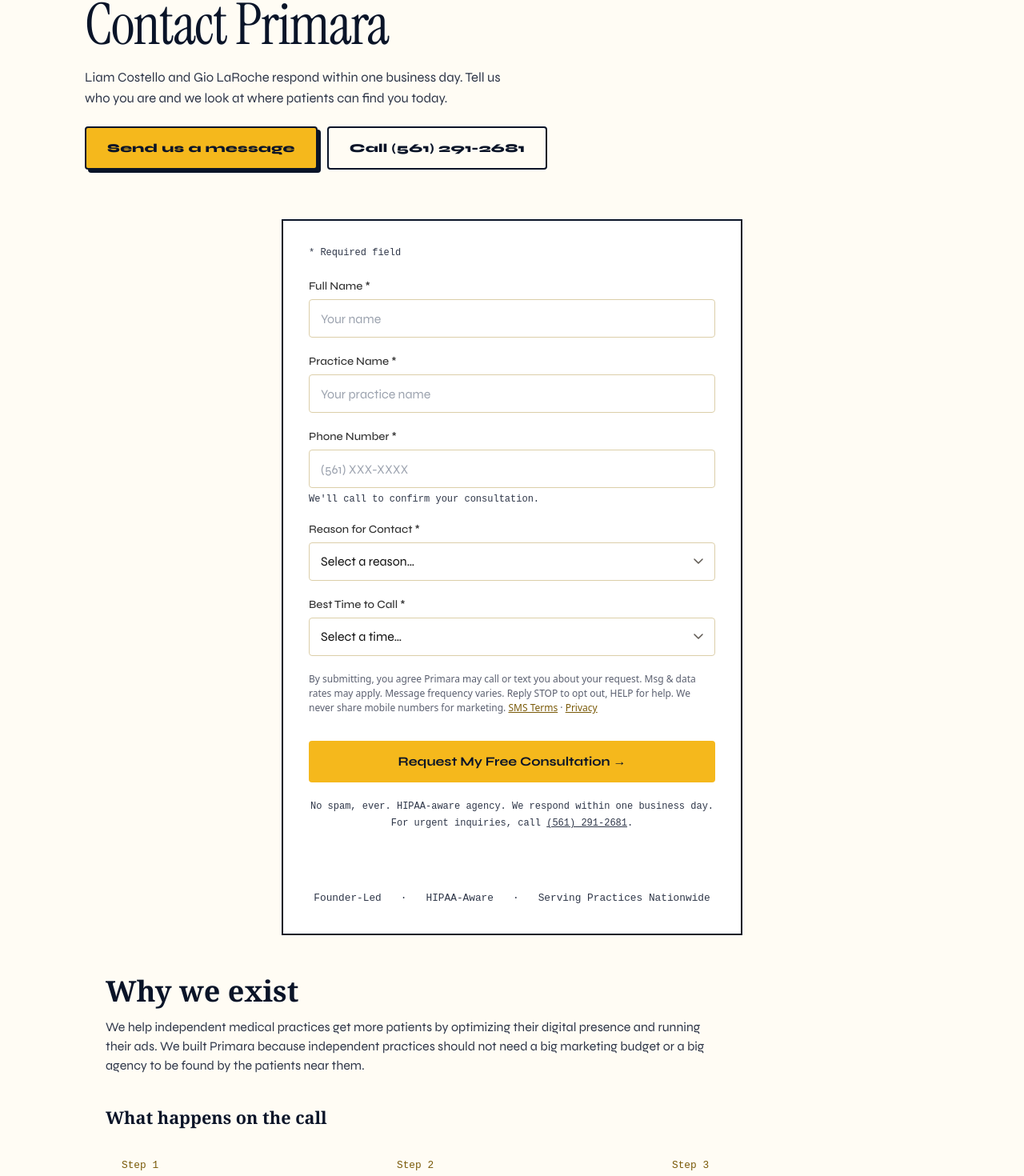
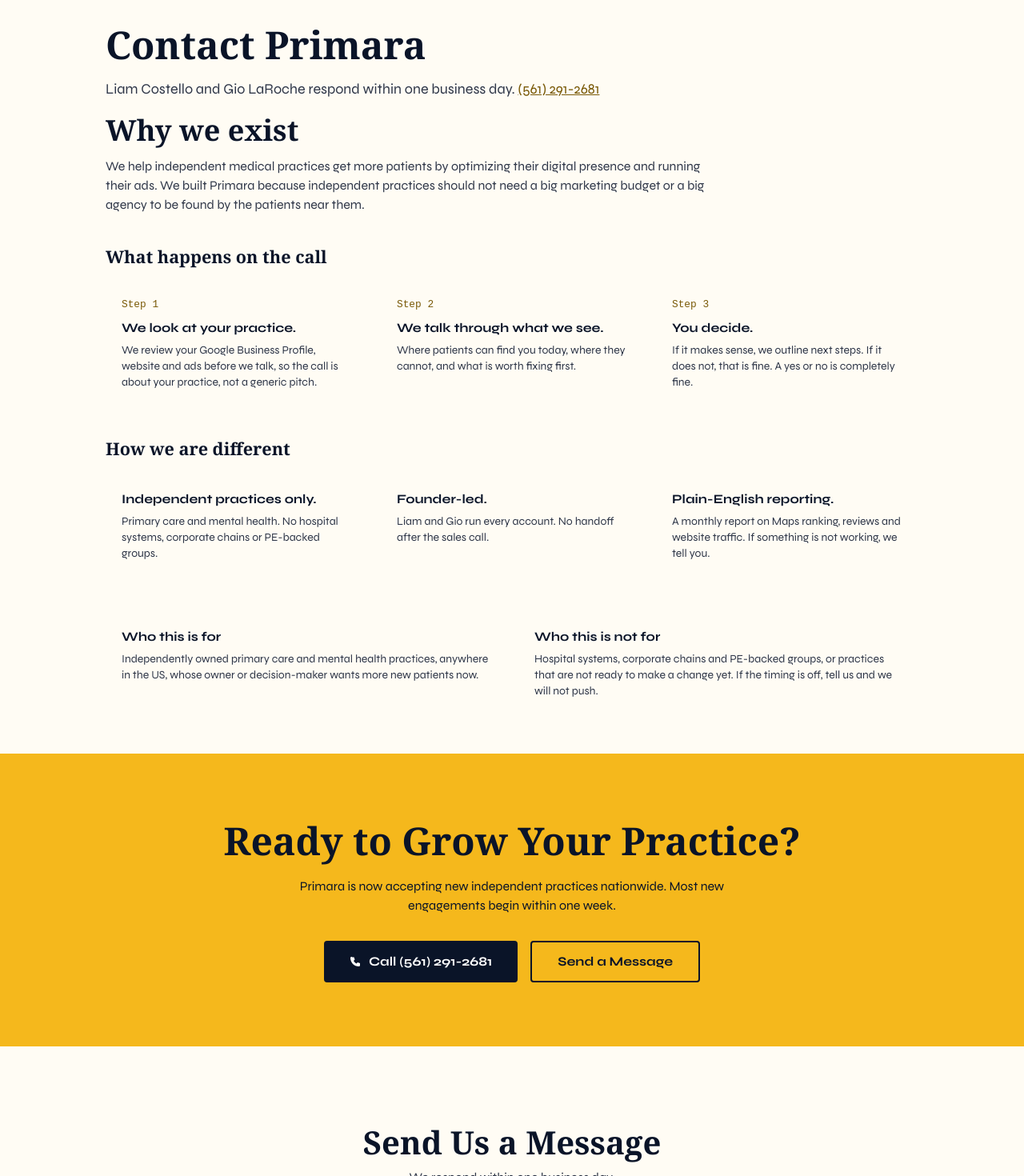
Before and after one commit to contactprimara-debug/PriMara, a Next.js app: page /contact in a window 1280 px wide. Shown: the part 123-1593 px from the top of the page at 80% size. Built offline with nearby package versions, Linux system fonts and the light colour scheme.

Commit message:
Revert "Contact: title then the form (no banner, no repeated heading), form in a panel, phone never wraps"
This reverts commit d81ce8ede9b52c4cfb520c81db2d726c8a82994b.

```diff
--- a/app/contact/page.tsx
+++ b/app/contact/page.tsx
@@ -1,5 +1,5 @@
 import type { Metadata } from "next";
-import PgHero from "@/components/pg/PgHero";
+import Link from "next/link";
 import ContactSection from "@/components/ContactSection";
 import BookingFunnelInfo from "@/components/BookingFunnelInfo";
 import { toJsonLd, SITE_URL } from "@/lib/schema";
@@ -40,22 +40,37 @@ export const metadata: Metadata = {
 
 export default function ContactPage() {
   return (
-    <main>
+    <main className="pt-16">
       <script type="application/ld+json" dangerouslySetInnerHTML={{ __html: toJsonLd(contactLocalBusinessSchema as Record<string, unknown>) }} />
-      <PgHero
-        id="contact-h1"
-        page="contact"
-        kicker="Free practice audit"
-        h1="Contact Primara"
-        sub="Liam Costello and Gio LaRoche respond within one business day. Tell us who you are and we look at where patients can find you today."
-        primary={{ label: "Send us a message", href: "#contact-form" }}
-        mark={false}
-        compact
-      />
+      {/* Breadcrumb */}
+      <nav aria-label="Breadcrumb" className="mx-auto max-w-content px-6 lg:px-8 py-4">
+        <ol className="flex items-center gap-2" style={{ color: "var(--color-text-muted)", fontFamily: "var(--font-mono)", fontSize: "0.8rem" }}>
+          <li><Link prefetch={false} href="/" className="hover:underline">Home</Link></li>
+          <li aria-hidden="true">›</li>
+          <li aria-current="page" style={{ color: "var(--color-text)" }}>Contact</li>
+        </ol>
+      </nav>
 
-      <ContactSection />
+      {/* Page H1 */}
+      <div className="mx-auto max-w-content px-6 lg:px-8 pt-8 pb-4">
+        <h1
+          className="font-serif font-bold text-balance"
+          style={{ fontFamily: "var(--font-fraunces)", fontSize: "clamp(2rem, 4vw, 3rem)", color: "var(--color-text)" }}
+        >
+          Contact Primara
+        </h1>
+        <p className="mt-3 text-lg" style={{ color: "var(--color-text-muted)" }}>
+          Liam Costello and Gio LaRoche respond within one business day.{" "}
+          <a href="tel:+15612912681" className="underline hover:opacity-70" style={{ color: "var(--gold)" }}>
+            (561) 291-2681
+          </a>
+        </p>
+      </div>
 
       <BookingFunnelInfo />
+
+      {/* Reuse the homepage contact section (CTA banner + form) */}
+      <ContactSection />
     </main>
   );
 }
--- a/components/ContactSection.tsx
+++ b/components/ContactSection.tsx
@@ -90,18 +90,89 @@ export default function ContactSection() {
 
   return (
     <>
+      {/* ── SECTION 1: Final CTA Banner ── */}
+      <section
+        aria-labelledby="cta-heading"
+        style={{
+          backgroundColor: "var(--color-primary)",
+          borderTop: "3px solid var(--ember)",
+        }}
+      >
+        <div className="mx-auto max-w-content px-6 lg:px-8 py-20 text-center">
+          <h2
+            id="cta-heading"
+            className="font-serif font-bold text-white text-balance"
+            style={{
+              fontSize: "clamp(2rem, 4vw, 3rem)",
+              fontFamily: "var(--font-fraunces)",
+            }}
+          >
+            Ready to Grow Your Practice?
+          </h2>
+          <p
+            className="mt-4 text-base max-w-xl mx-auto"
+            style={{ color: "var(--ash)" }}
+          >
+            Primara is now accepting new independent practices nationwide. Most
+            new engagements begin within one week.
+          </p>
+
+          <div className="mt-8 flex flex-col items-center gap-4 sm:flex-row sm:justify-center">
+            {/* Primary: call */}
+            <a
+              href={`tel:${siteConfig.phone}`}
+              className="inline-flex items-center gap-2 rounded-lg px-8 font-bold text-white transition-opacity hover:opacity-90"
+              style={{
+                backgroundColor: "var(--ember)",
+                minHeight: "52px",
+                fontSize: "1rem",
+              }}
+            >
+              <svg width="16" height="16" viewBox="0 0 16 16" fill="none" aria-hidden="true">
+                <path d="M3 2.5h2.5L6.5 5.5l-1.5 1.5a8 8 0 003.5 3.5L10 9l3 1v2.5A1.5 1.5 0 0111.5 14C5.7 14 1 9.3 1 3.5A1.5 1.5 0 013 2z" fill="white" />
+              </svg>
+              Call {siteConfig.phoneDisplay}
+            </a>
+
+            {/* Secondary: scroll to form */}
+            <a
+              href="#contact-form"
+              className="inline-flex items-center gap-2 rounded-lg border-2 border-white px-8 font-bold text-white transition-colors hover:bg-white hover:text-ink"
+              style={{ minHeight: "52px", fontSize: "1rem" }}
+            >
+              Send a Message
+            </a>
+          </div>
+        </div>
+      </section>
+
       {/* ── SECTION 2: Contact Form ── */}
       <section
         id="contact-form"
         aria-labelledby="form-heading"
-        className="pt-4 pb-12"
+        className="py-24"
         style={{ backgroundColor: "var(--color-bg)" }}
       >
         <div className="mx-auto max-w-content px-6 lg:px-8">
-          <div className="mx-auto max-w-xl" style={{ background: "#fff", border: "2px solid var(--navy)", padding: "clamp(18px, 4vw, 32px)" }}>
+          <div className="mx-auto max-w-xl">
 
-            {/* Heading: the page H1 already says it; kept for the aria label only (standard item 21). */}
-            <h2 id="form-heading" className="sr-only">Send us a message</h2>
+            {/* Heading */}
+            <div className="mb-10 text-center">
+              <h2
+                id="form-heading"
+                className="font-serif font-bold"
+                style={{
+                  fontSize: "clamp(1.75rem, 3.5vw, 2.5rem)",
+                  color: "var(--color-text)",
+                  fontFamily: "var(--font-fraunces)",
+                }}
+              >
+                Send Us a Message
+              </h2>
+              <p className="mt-2 text-base" style={{ color: "var(--color-text-muted)" }}>
+                We respond within one business day.
+              </p>
+            </div>
 
             {/* Form — redirects to /thank-you on success */}
             <form onSubmit={handleSubmit} action="/api/contact" method="POST" noValidate>
@@ -227,9 +298,9 @@ export default function ContactSection() {
                     inquiries, call{" "}
                     <a
                       href={`tel:${siteConfig.phone}`}
-                      style={{ color: "var(--color-text-muted)", textDecoration: "underline", whiteSpace: "nowrap" }}
+                      style={{ color: "var(--color-text-muted)", textDecoration: "underline" }}
                     >
-                      {siteConfig.phoneDisplay.replace(/ /g, "\u00a0")}
+                      {siteConfig.phoneDisplay}
                     </a>
                     .
                   </p>
```
